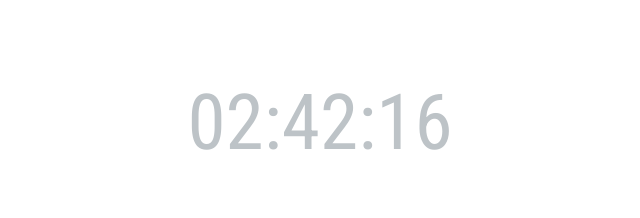
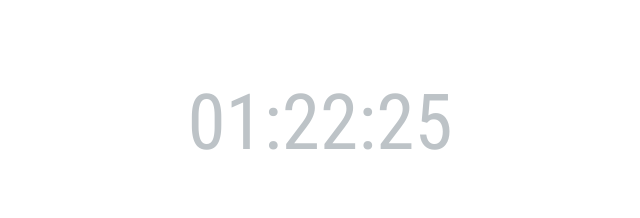
Before and after one commit to T-R3x/timecounter, a plain HTML site: page testing.html in a window 1280 px wide. Both pictures are taken after a click on the button "start". Shown: the top 218 px of the page, without its empty margins (320-960 px from the left). Drawn offline with Linux system fonts and the light colour scheme.

Commit message:
use object as constructor parameter

```diff
--- a/TimeCounter.js
+++ b/TimeCounter.js
@@ -3,23 +3,40 @@
  * It counts only how long it runs in following format:
  * <b>hh:mm:ss</b>
  *
- * @param autostart boolean
- * @param secs
- * @param mins
- * @param hrs
  */
-function TimeCounter(autostart, hrs, mins, secs) {
-    autostart = autostart || false;
-
+function TimeCounter() {
     /**
      * Private members
      */
     var count   = 0;
-    var hours   = 0;
-    var minutes = 0;
-    var seconds = 0;
+    var _intervalTimer = undefined;
 
-    var _intervalTimer = undefined;
+    // given options
+    var options = arguments[0] || {};
+
+    /**
+     * Default attributes
+     *
+     * @type {{autostart: boolean, hours: number, minutes: number, seconds: number, timeString: string}}
+     */
+    var defaults = {
+        autostart   : false,
+        hours       : 0,
+        minutes     : 0,
+        seconds     : 0,
+        timeString  : '00:00:00'
+    }
+
+
+    if(options) {
+        // run through the defaults to replace the defaults with the given options
+        var key;
+        for (key in defaults) {
+            if (options[key] !== undefined) {
+                defaults[key] = options[key];
+            }
+        }
+    }
 
     /**
      * Define getters and setters
@@ -35,35 +52,32 @@ function TimeCounter(autostart, hrs, mins, secs) {
 
     Object.defineProperty(this, 'hours', {
         get: function () {
-            return this.formatNumber(hours);
+            return this.formatNumber(defaults.hours);
         },
         set: function (value) {
-            hours = value;
+            defaults.hours = value;
         }
     });
 
     Object.defineProperty(this, 'minutes', {
         get: function () {
-            return this.formatNumber(minutes);
+            return this.formatNumber(defaults.minutes);
         },
         set: function (value) {
-            minutes = value;
+            defaults.minutes = value;
         }
     });
 
     Object.defineProperty(this, 'seconds', {
         get: function () {
-            return this.formatNumber(seconds);
+            return this.formatNumber(defaults.seconds);
         },
         set: function (value) {
-            seconds = value;
+            defaults.seconds = value;
         }
     });
 
-    //set the default time
-    this.setTime(hrs, mins, secs);
-
-    if (autostart) {
+    if (defaults.autostart) {
         this.start();
     }
 }
--- a/testing.html
+++ b/testing.html
@@ -66,7 +66,7 @@
 
 <script type="text/javascript" src="TimeCounter.js"></script>
 <script type="text/javascript">
-    var tC = new TimeCounter(false, 2, 42, 14);
+    var tC = new TimeCounter({autostart: false, timeString: '02:14:10', hours: 1, minutes: 22, seconds: 23});
 
     // event handler to update the screen of the timer
     document.addEventListener('TimeCounter:tick', function (ev) {
```
